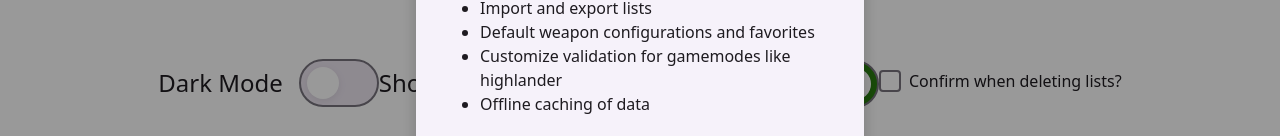
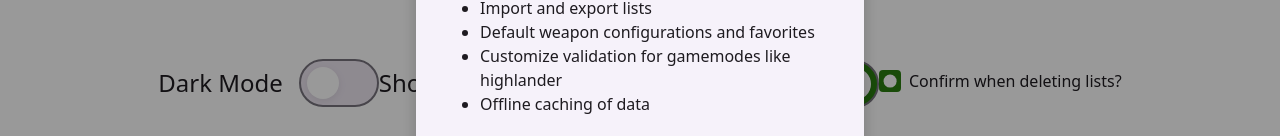
Before and after one commit to Harrison-Miller/Sigdex, a Vue app: page /settings in a window 1280 px wide. Shown: the part 276-412 px from the top of the page. Built offline with nearby package versions, Linux system fonts and the light colour scheme.

Commit message:
improve popovers

```diff
--- a/src/modules/browser/components/WeaponTable.vue
+++ b/src/modules/browser/components/WeaponTable.vue
@@ -32,7 +32,7 @@
                     <span class="weapon-ability-trigger" v-html="formatText(a)" />
                   </template>
                   <div class="weapon-ability-popover">
-                    <h4>{{ a }}</h4>
+                    <h4 v-html="formatText(a)"></h4>
                     <p>{{ getAbilityDescription(a) }}</p>
                   </div>
                 </PopOver>
@@ -124,14 +124,14 @@ function getAbilityDescription(abilityName: string): string {
 
 .weapon-ability-popover h4 {
   margin: 0 0 0.5em 0;
-  font-size: 1em;
+  font-size: 1.2em;
   font-weight: 600;
   color: var(--text-main);
 }
 
 .weapon-ability-popover p {
   margin: 0;
-  font-size: 0.9em;
+  font-size: 1em;
   line-height: 1.4;
   color: var(--text-muted);
 }
--- a/src/modules/builder/components/ModalListDeleteConfirmation.vue
+++ b/src/modules/builder/components/ModalListDeleteConfirmation.vue
@@ -62,7 +62,7 @@ function confirmDelete() {
   color: var(--text-main, #222);
 }
 .btn-yes {
-  background: var(--danger, #e53e3e);
+  background: var(--primary, #e53e3e);
   color: #fff;
 }
 .btn-no:hover {
--- a/src/modules/core/components/ToastSystem.vue
+++ b/src/modules/core/components/ToastSystem.vue
@@ -86,7 +86,7 @@ if (!window.$toast) {
   color: var(--text-main, #fff);
   border-radius: 8px;
   box-shadow: 0 2px 12px rgba(0,0,0,0.18);
-  padding: 1em 1.5em 1em 1em;
+  padding: 0.75em 1.5em 0.75em 0.75em;
   font-size: 1.08em;
   font-weight: 500;
   display: flex;
@@ -95,6 +95,7 @@ if (!window.$toast) {
   pointer-events: auto;
   transition: opacity 0.5s, transform 0.2s;
   opacity: 1;
+  border: 1px solid var(--border-color, #444);
 }
 .toast-fade-enter-active, .toast-fade-leave-active {
   transition: opacity 0.5s;
@@ -103,7 +104,7 @@ if (!window.$toast) {
   opacity: 0;
 }
  .toast.normal {
-  background: var(--bg-selected, #22c55e);
+  background: var(--bg-head, #22c55e);
   color: var(--text-main, #fff);
 }
 .toast.success {
--- a/src/modules/home/views/CreateList.vue
+++ b/src/modules/home/views/CreateList.vue
@@ -56,7 +56,7 @@ import { useStorage } from '@vueuse/core';
 
 const router = useRouter();
 const initialArmy = 'Cities of Sigmar';
-const name = ref('New List');
+const name = ref(`New List ${new Date().toLocaleDateString('en-US')}`);
 const selectedArmy = ref(initialArmy);
 const faction = ref(initialArmy);
 
--- a/src/modules/home/views/SettingsPage.vue
+++ b/src/modules/home/views/SettingsPage.vue
@@ -99,6 +99,7 @@ import { UNIT_SETTINGS_KEY } from '../../shared/composables/useUnitSettings';
 import { useDark, useStorage } from '@vueuse/core';
 import SupporterBanner from '../components/SupporterBanner.vue';
 import { clearFAQCache } from '../../shared/composables/useFAQ';
+import { computed } from 'vue';
 
 const isDark = useDark();
 const showLegends = useStorage(SHOW_LEGENDS_KEY, false);
@@ -106,7 +107,15 @@ const fancyText = useStorage('fancyText', true);
 
 const githubRepo = useStorage(GITHUB_REPO_KEY, DEFAULT_GITHUB_REPO);
 const githubBranch = useStorage(GITHUB_BRANCH_KEY, DEFAULT_GITHUB_BRANCH);
-const confirmDeleteLists = useStorage('listDeleteDontShowAgain', false);
+const confirmDeleteListsStorage = useStorage('listDeleteDontShowAgain', false);
+const confirmDeleteLists = computed({
+  get() {
+    return !confirmDeleteListsStorage.value;
+  },
+  set(val: boolean) {
+    confirmDeleteListsStorage.value = !val;
+  }
+});
 
 function clearBSDataHandler() {
   clearGameCache();
--- a/src/modules/shared/components/KeywordsBar.vue
+++ b/src/modules/shared/components/KeywordsBar.vue
@@ -54,7 +54,7 @@ const keywordAbilityMap = computed(() => {
       :key="kw"
       class="keyword"
     >
-      <template v-if="keywordAbilityMap[kw]">
+      <template v-if="keywordAbilityMap[kw] && !(kw.toLowerCase() === 'hero' && props.keywords?.some(k => k.toLowerCase() === 'monster'))">
         <PopOver>
           <template #trigger>
             <span class="keyword-ability-underline">{{ kw }}</span>
@@ -98,7 +98,7 @@ const keywordAbilityMap = computed(() => {
   text-decoration: underline dotted;
   cursor: pointer;
   text-underline-offset: 2px;
-  color: var(--accent-color, #3b82f6);
+  color: inherit;
 }
 
 .champion-icon {
--- a/src/modules/shared/components/PopOver.vue
+++ b/src/modules/shared/components/PopOver.vue
@@ -252,7 +252,8 @@ onUnmounted(() => {
   border: 1px solid var(--border-color);
   border-radius: 6px;
   box-shadow: 0 4px 12px rgba(0, 0, 0, 0.15);
-  max-width: 300px;
+  max-width: 600px;
+  margin-right: 0.5em;
   word-wrap: break-word;
 }
 
```
